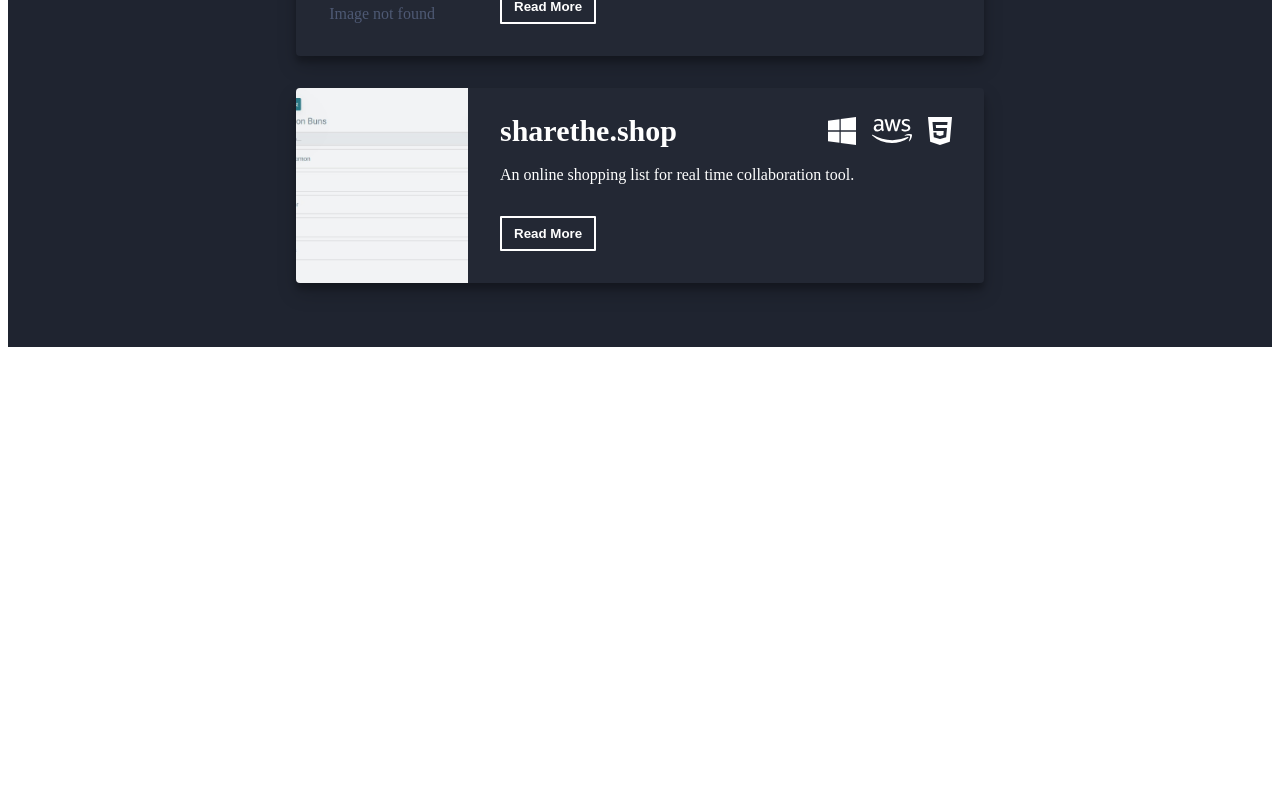
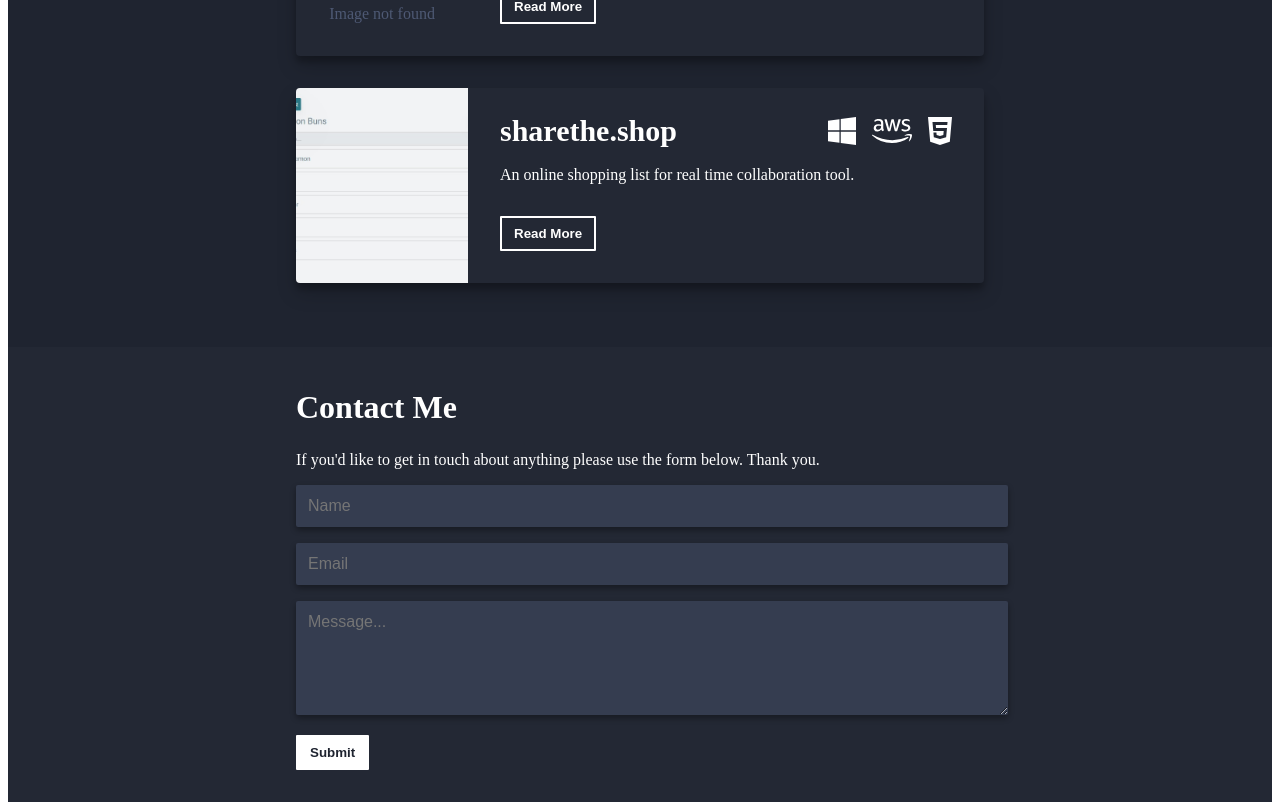
Before and after one commit to goeaway/portfolio, a React app: page / in a window 1280 px wide. Shown: the part 1379-2189 px from the top of the page. Before the commit the page ends 1734 px from the top, so only its background shows below. Built offline with nearby package versions, Linux system fonts and the light colour scheme; the HTML template or start-up script is replaced by a standard one.

Commit message:
add tutorial techs + moved contact form, removed contact page

```diff
--- a/src/components/app.tsx
+++ b/src/components/app.tsx
@@ -6,7 +6,6 @@ import HomePage from "./pages/home-page";
 import NotFoundPage from "./pages/not-found-page";
 import ArticlePage from "./pages/article-page";
 import ArticlesPage from "./pages/articles-page";
-import ContactPage from "./pages/contact-page";
 import ArticlesServiceContext, { Service } from "@src/contexts/articles-service-context";
 import Menu from "./menu";
 import { ArticleType } from "@src/types";
@@ -25,7 +24,6 @@ const App = () => {
                                 <AnimatedRoute path="/article/:id" component={ArticlePage} />
                                 <AnimatedRoute path="/projects" component={() => <ArticlesPage type={ArticleType.project} />} />
                                 <AnimatedRoute path="/tutorials" component={() => <ArticlesPage type={ArticleType.tutorial} />} />
-                                <AnimatedRoute path="/contact" component={ContactPage} />
                                 <AnimatedRoute exact path="/" component={HomePage} />
                                 <AnimatedRoute component={NotFoundPage} />
                             </AnimatedSwitch>
--- a/src/components/menu.tsx
+++ b/src/components/menu.tsx
@@ -47,7 +47,6 @@ const Menu = () => {
                 <MenuLink a={(loc.pathname === "/").toString()} onClick={itemClickHandler} to={loc.pathname === "/" ? "#" : "/"}>Home</MenuLink>
                 <MenuLink a={(loc.pathname === "/projects").toString()} onClick={itemClickHandler} to={loc.pathname === "/projects" ? "#" : "/projects"}>Projects</MenuLink>
                 <MenuLink a={(loc.pathname === "/tutorials").toString()} onClick={itemClickHandler} to={loc.pathname === "/tutorials" ? "#" : "/tutorials"}>Tutorials</MenuLink>
-                <MenuLink a={(loc.pathname === "/contact").toString()} onClick={itemClickHandler} to={loc.pathname === "/contact" ? "#" : "/contact"}>Contact</MenuLink>
             </MenuContainer>
             <MenuExpand onClick={menuExpandClickHandler}><FontAwesomeIcon icon={faBars} size="lg" /></MenuExpand>
         </Container>
--- a/src/components/pages/home-page.tsx
+++ b/src/components/pages/home-page.tsx
@@ -25,8 +25,27 @@ const iamaChoices = [
     "Docker Enthusiast."
 ];
 
+const scrollTo = (element: HTMLElement, to: number, duration: number) => {
+    if (duration <= 0) {
+        return;
+    }
+
+    const difference = to - element.scrollTop;
+    const perTick = difference / duration * 10;
+
+    setTimeout(function() {
+        element.scrollTop = element.scrollTop + perTick;
+        if (element.scrollTop === to) {
+            return;
+        }
+
+        scrollTo(element, to, duration - 10);
+    }, 10);
+}
+
 const HomePage = () => {
     const theme = useTheme();
+    const [submitted, setSubmitted] = useState(false);
     const [featured, setFeatured] = useState<Array<Article>>([]);
     const { query } = useArticlesService();
     const [iamaIndex, setIamaIndex] = useState(0);
@@ -43,6 +62,9 @@ const HomePage = () => {
 
     const featuredRef = useRef<HTMLDivElement>(null);
     const featuredInViewport = useElementInViewport(featuredRef, true);
+
+    const contactRef = useRef<HTMLDivElement>(null);
+    const contactInViewport = useElementInViewport(contactRef, true);
 
     useEffect(() => {
         query({
@@ -108,30 +130,17 @@ const HomePage = () => {
     const readMoreClickHandler = () => {
         // target - 60 (for navbar height)
         const target = aboutRef.current.offsetTop - 60;
-
-        const scrollTo = (element: HTMLElement, to: number, duration: number) => {
-            if (duration <= 0) {
-                return;
-            }
-
-            const difference = to - element.scrollTop;
-            const perTick = difference / duration * 10;
-
-            setTimeout(function() {
-                element.scrollTop = element.scrollTop + perTick;
-                if (element.scrollTop === to) {
-                    return;
-                }
-
-                scrollTo(element, to, duration - 10);
-            }, 10);
-        }
-
         scrollTo(document.documentElement, target, 300);
     }
 
     const contactMeClickHandler = () => {
-        push("/contact");
+        const target = contactRef.current.offsetTop - 60;
+        scrollTo(document.documentElement, target, 300);
+    }
+
+    const contactFormSubmit = (e: React.FormEvent) => {
+        e.preventDefault();
+        setSubmitted(true);
     }
 
     return (
@@ -177,7 +186,7 @@ const HomePage = () => {
                     </p>
                 </motion.div>
             </ContentContainer>
-                <ContentContainer ref={featuredRef}>
+            <ContentContainer ref={featuredRef}>
                 <motion.div
                     initial={{x: "-50%"}}
                     animate={featuredInViewport ? {x: "0"} : {x: "-50%"}}
@@ -188,6 +197,32 @@ const HomePage = () => {
                         </Highlighted>
                     </FeaturedTitle>
                     {featured.map(f => <FeaturedArticle key={f.id} article={f} />)}
+                </motion.div>
+            </ContentContainer>
+            <ContentContainer background={theme.background.two} ref={contactRef}>
+                <motion.div
+                    initial={{x: "50%"}}
+                    animate={contactInViewport ? {x: "0"} : {x: "50%"}}
+                >
+                    <FeaturedTitle>
+                        <Highlighted>
+                            Contact Me
+                        </Highlighted>
+                    </FeaturedTitle>
+                    {!submitted && (
+                        <Form onSubmit={contactFormSubmit}>
+                            <p>If you'd like to get in touch about anything please use the form below. Thank you.</p>
+                            <Input placeholder="Name" />
+                            <Input placeholder="Email" />
+                            <Textarea placeholder="Message..." rows={5} />
+                            <RectangleButton type="submit" color={theme.fontDark.one} backgroundColor="white">Submit</RectangleButton>
+                        </Form>
+                    )}
+                    {submitted && (
+                        <>
+                            <p>Thank you for getting in touch!</p>
+                        </>
+                    )}
                 </motion.div>
             </ContentContainer>
         </>
@@ -257,3 +292,39 @@ const ButtonRow = styled.div`
 const Highlighted = styled.span`
     font-weight: 700;
 `
+
+const Form = styled.form`
+    max-width: 100%;
+    transition: margin 300ms ease;
+`
+
+const Input = styled.input`
+    padding: .75rem;
+    font-size: 16px;
+    border-radius: 2px;
+    border: none;
+    width: 100%;
+    outline: none;
+    background: ${p => p.theme.background.three};
+    color: ${p => p.theme.fontLight.one};
+    box-shadow: 0 3px 6px rgba(0,0,0,0.16), 0 3px 6px rgba(0,0,0,0.23);
+    margin-bottom: 1rem;
+`
+
+const Textarea = styled.textarea`
+    padding: .75rem;
+    font-size: 16px;
+    border-radius: 2px;
+    border: none;
+    width: 100%;
+    outline: none;
+    background: ${p => p.theme.background.three};
+    color: ${p => p.theme.fontLight.one};
+    box-shadow: 0 3px 6px rgba(0,0,0,0.16), 0 3px 6px rgba(0,0,0,0.23);
+    font-family: "Oxygen", sans-serif;
+    min-width: 100%;
+    max-width: 100%;
+    margin-bottom: 1rem;
+    resize: vertical;
+    min-height: 43px;
+`
--- a/src/components/tech-icon.tsx
+++ b/src/components/tech-icon.tsx
@@ -1,5 +1,5 @@
 import React, { useEffect, useRef } from "react";
-import { faAws, faReact, faJs, faDocker, faRaspberryPi, faCss3, faHtml5, faWindows } from "@fortawesome/free-brands-svg-icons";
+import { faAws, faReact, faJs, faDocker, faRaspberryPi, faCss3, faHtml5, faWindows, faLinux } from "@fortawesome/free-brands-svg-icons";
 import { IconDefinition } from "@fortawesome/fontawesome-svg-core";
 import { FontAwesomeIcon } from "@fortawesome/react-fontawesome";
 import Tooltip from "./tooltip";
@@ -33,9 +33,11 @@ const TechIcon : React.FC<TechIconProps> = ({name, icon}) => {
         case "csharp":
             component = faWindows;
             break;
-        case "js":
-            component = faJs;
+        case "windows":
+            component = faWindows;
             break;
+        case "linux":
+            component = faLinux;
     }
 
     const useSvg = icon === "typescript";
--- a/wwwroot/articles.json
+++ b/wwwroot/articles.json
@@ -153,7 +153,17 @@
             "type": 1,
             "featured": false,
             "featuredImage": "/assets/articleimages/rpi.png",
-            "content": "/assets/articlecontent/rpi-setup.md"
+            "content": "/assets/articlecontent/rpi-setup.md",
+            "techs": [
+                {
+                    "name": "Raspberry Pi",
+                    "icon": "rpi"
+                },
+                {
+                    "name": "Linux",
+                    "icon": "linux"
+                }
+            ]
         },
         {
             "id": "docker",
@@ -162,7 +172,17 @@
             "type": 1,
             "featured": false,
             "featuredImage": "/assets/articleimages/docker.png",
-            "content": "/assets/articlecontent/docker.md"
+            "content": "/assets/articlecontent/docker.md",
+            "techs": [
+                {
+                    "name": "Docker",
+                    "icon": "docker"
+                },
+                {
+                    "name": "Linux",
+                    "icon": "linux"
+                }
+            ]
         },
         {
             "id": "uv4l",
@@ -171,7 +191,17 @@
             "type": 1,
             "featured": false,
             "featuredImage": "/assets/articleimages/uv4l.jpg",
-            "content": "/assets/articlecontent/uv4l.md"
+            "content": "/assets/articlecontent/uv4l.md",
+            "techs": [
+                {
+                    "name": "Raspberry Pi",
+                    "icon": "rpi"
+                },
+                {
+                    "name": "Linux",
+                    "icon": "linux"
+                }
+            ]
         }
     ]
 }
```
Also changed, not shown: src/components/pages/contact-page.tsx (deleted, +0 -84 lines).
